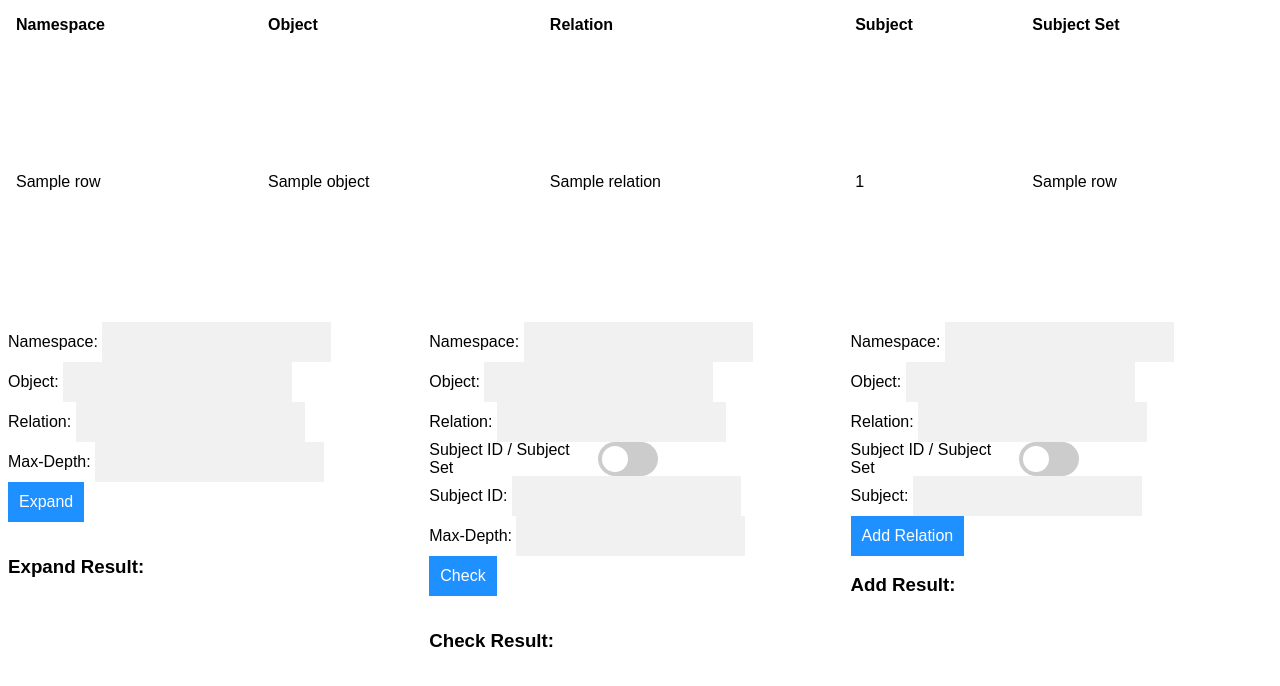
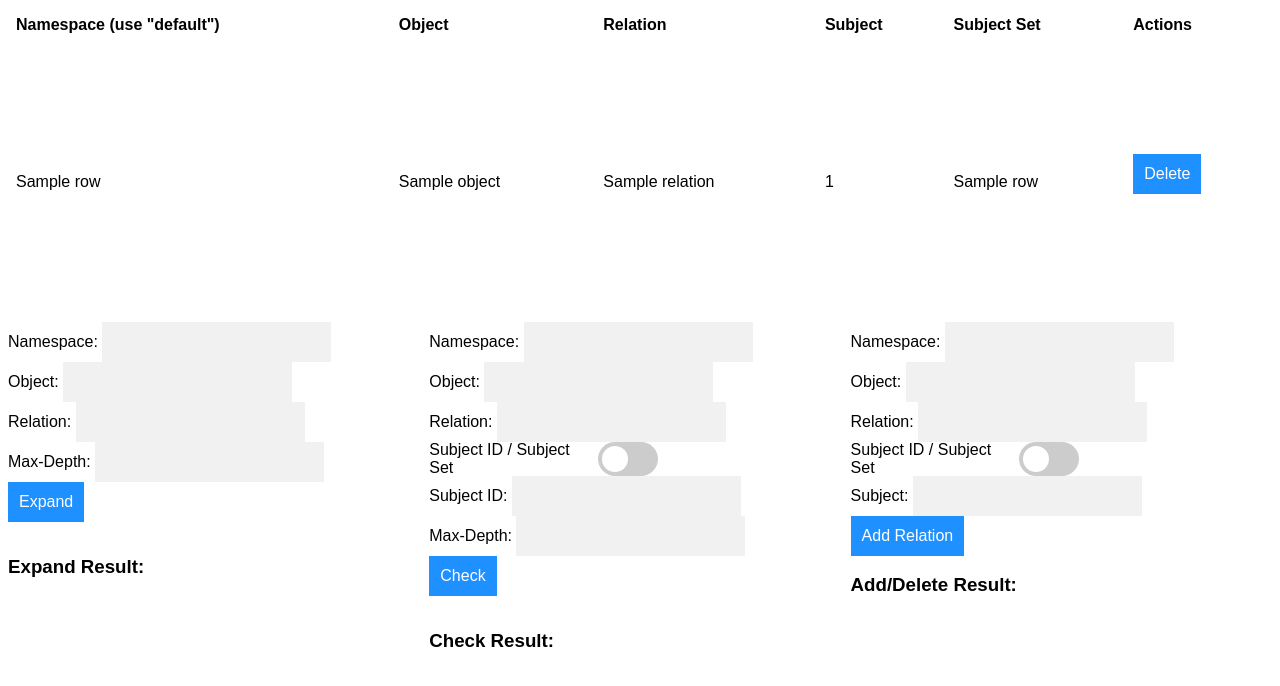
Before and after one commit to tch1001/keto-explorer, a Flask app: template templates/admin.html in a window 1280 px wide. Shown: the top 686 px of the page. Run offline with Flask 3, Linux system fonts and the light colour scheme; the template is opened without the code that fills it: most values are stand-ins (such as "Sample title", 1, 10 or a date in 2020).

Commit message:
implemented deletion

```diff
--- a/app.py
+++ b/app.py
@@ -13,6 +13,7 @@ app.add_url_rule('/', methods=["GET"], view_func=keto.list_relations)
 app.add_url_rule('/check', methods=["GET"], view_func=keto.check_relation)
 app.add_url_rule('/expand', methods=["GET"], view_func=keto.expand)
 app.add_url_rule('/add', methods=["POST"], view_func=keto.add_relation)
+app.add_url_rule('/delete', methods=["POST"], view_func=keto.delete_relation)
 
 def create_app(test_config=None):
     if test_config is not None:
--- a/containers/keto/keto.yml
+++ b/containers/keto/keto.yml
@@ -5,7 +5,7 @@ log:
 
 namespaces:
   - id: 0
-    name: videos
+    name: default
 
 dsn: memory
 
--- a/templates/admin.html
+++ b/templates/admin.html
@@ -58,7 +58,7 @@
                     currentFocus++;
                     /*and and make the current item more visible:*/
                     addActive(x);
-                } else if (e.keyCode == 38) { //up
+                } else if (e.keyCode == 38) {
                     /*If the arrow UP key is pressed,
                     decrease the currentFocus variable:*/
                     currentFocus--;
@@ -131,6 +131,40 @@
             autocomplete(document.getElementById('expand-object'), get_list('object_data'))
             autocomplete(document.getElementById('expand-relation'), get_list('relation_data'))
             autocomplete(document.getElementById('expand-max-depth'), [])
+            function delete_handler(e) {
+                e.preventDefault()
+                var xhttp = new XMLHttpRequest();
+                xhttp.onreadystatechange = function () {
+                    if (this.readyState == 4 && this.status == 200) {
+                        window.location.reload()
+                    } else {
+                        document.getElementById('add-delete-result').innerText = xhttp.responseText
+                    }
+                }
+                const rowIdx = e.target.getElementsByClassName('delete')[0].getAttribute('data-idx')
+                const namespace_data = document.querySelector(`[data-idx="${rowIdx}"].namespace_data`).innerText
+                const object_data = document.querySelector(`[data-idx="${rowIdx}"].object_data`).innerText
+                const relation_data = document.querySelector(`[data-idx="${rowIdx}"].relation_data`).innerText
+                const subject_data = document.querySelector(`[data-idx="${rowIdx}"].subject_data`).innerText
+                const subject_set_data = document.querySelector(`[data-idx="${rowIdx}"].subject_set_data`).innerText
+                var params = {
+                    'namespace': namespace_data,
+                    'object': object_data,
+                    'relation': relation_data,
+                }
+                if(subject_data != ''){
+                    params['subject_id'] = subject_data
+                }else{
+                    params['subject_set'] = subject_set_data
+                }
+                xhttp.open("POST", `/delete`, true);
+                xhttp.send(JSON.stringify(params));
+            }
+            console.log(document.getElementsByClassName('delete-form'))
+            for(let element of document.getElementsByClassName('delete-form')){
+                element.addEventListener('submit', delete_handler)
+            }
+
             document.getElementById('expand-form').addEventListener('submit', function (e) {
                 e.preventDefault()
                 var xhttp = new XMLHttpRequest();
@@ -197,7 +231,7 @@
                     if (this.readyState == 4 && this.status == 200) {
                         window.location.reload()
                     } else {
-                        document.getElementById('add-result').innerText = xhttp.responseText
+                        document.getElementById('add-delete-result').innerText = xhttp.responseText
                     }
                 }
                 var params = {
@@ -214,7 +248,7 @@
                 }else{
                     params['subject_id'] = document.getElementById('add-subject_id').value
                 }
-                xhttp.open("POST", `${window.location.href}/add` + formatParams(params), true)
+                xhttp.open("POST", `${window.location.href}/add`, true)
                 xhttp.setRequestHeader("Content-Type", "application/json")
                 xhttp.send(JSON.stringify(params));
             })
@@ -235,21 +269,27 @@
         <table class="relations">
             <thead>
                 <tr>
-                    <th>Namespace</th>
+                    <th>Namespace (use "default")</th>
                     <th>Object</th>
                     <th>Relation</th>
                     <th>Subject</th>
                     <th>Subject Set</th>
+                    <th>Actions</th>
                 </tr>
             </thead>
             <tbody>
                 {% for row in ret['relation_tuples'] %}
                 <tr>
-                    <td class="namespace_data">{{row['namespace']}}</td>
-                    <td class="object_data">{{row['object']}}</td>
-                    <td class="relation_data">{{row['relation']}}</td>
-                    <td class="subject_data">{{row['subject_id']}}</td>
-                    <td class="subject_set_data">{{row['subject_set']}}</td>
+                    <td class="namespace_data" data-idx="{{loop.index}}">{{row['namespace']}}</td>
+                    <td class="object_data" data-idx="{{loop.index}}">{{row['object']}}</td>
+                    <td class="relation_data" data-idx="{{loop.index}}">{{row['relation']}}</td>
+                    <td class="subject_data" data-idx="{{loop.index}}">{{row['subject_id']}}</td>
+                    <td class="subject_set_data" data-idx="{{loop.index}}">{{row['subject_set']}}</td>
+        		    <td class="edit_delete">
+                        <form class="delete-form">
+        		    	    <input type="submit" class="delete" data-idx="{{loop.index}}" value="Delete"/>
+                        </form>
+        		    </td>
                 </tr>
 
                 {% endfor %}
@@ -400,8 +440,8 @@
                 </div>
                 <input type="submit" value='Add Relation' />
             </form>
-            <h3>Add Result: </h3>
-            <h3 id="add-result"> </h3>
+            <h3>Add/Delete Result: </h3>
+            <h3 id="add-delete-result"> </h3>
         </div>
     </div>
 
```
Also changed, not shown: keto.py (+15 -4 lines), README.md, 3 other files.
